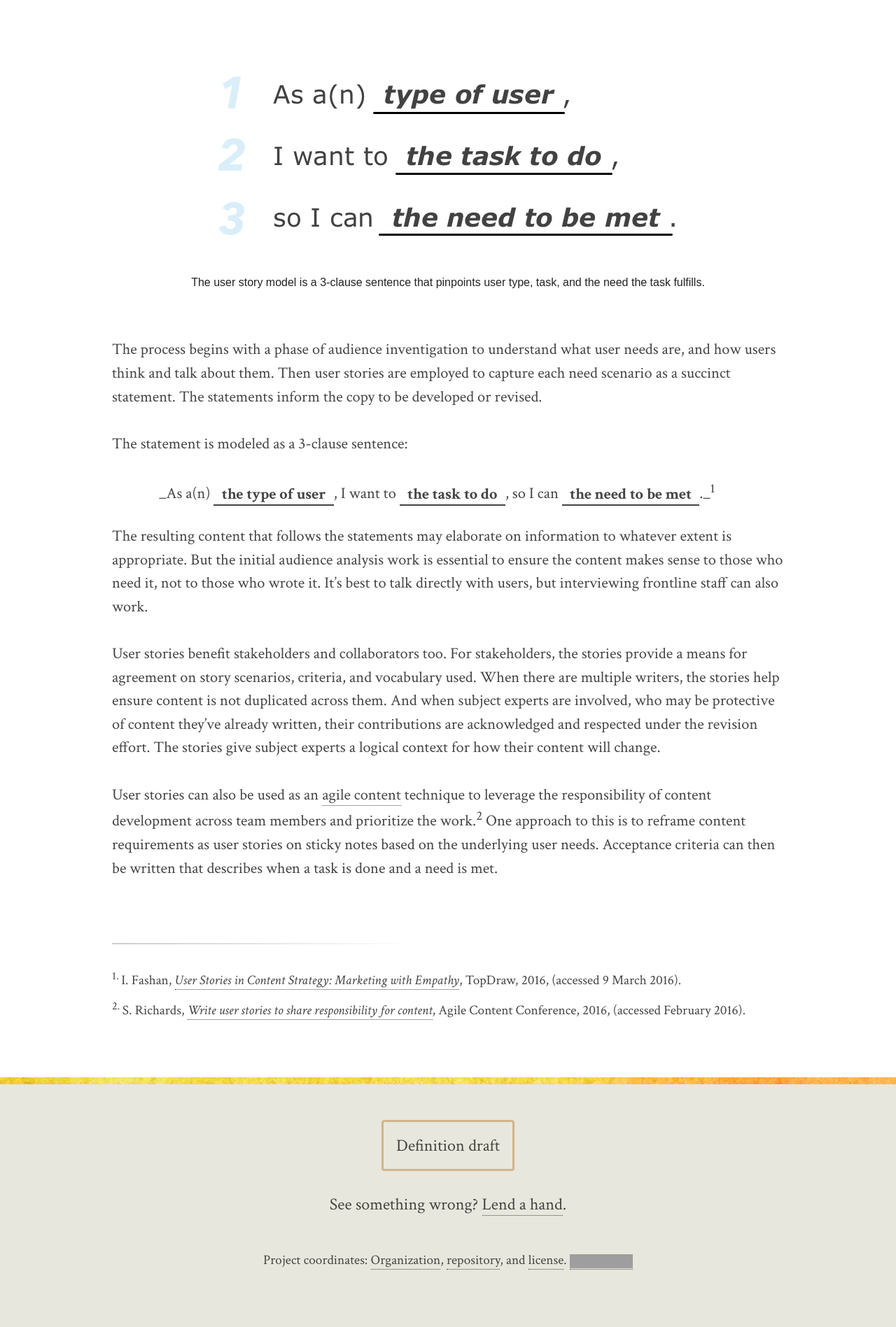
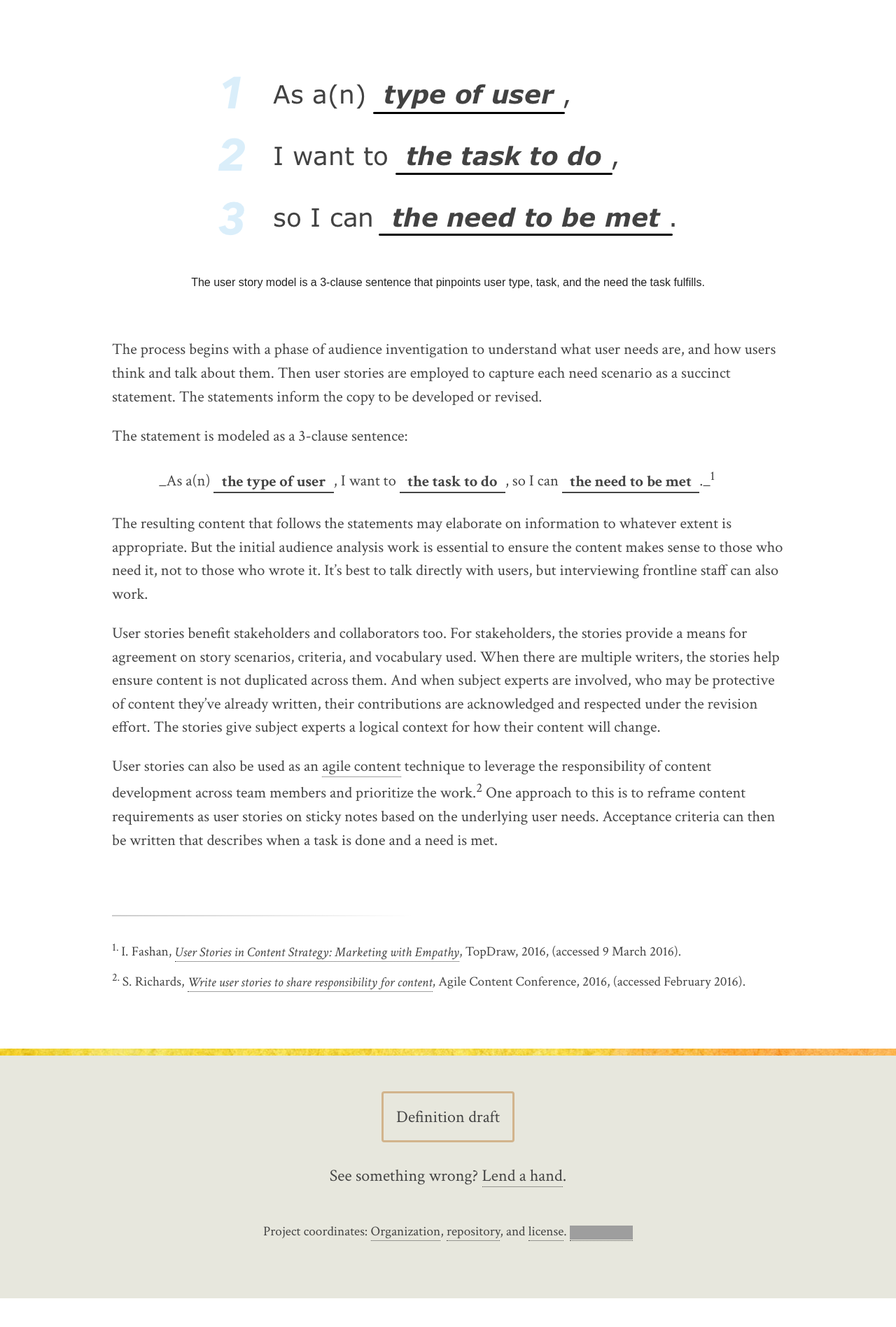
Before and after one commit to content-strategy-forum/csf-glossary, a Jekyll site: the page built from user-story.md, in a window 1280 px wide. Shown: the part 694-2591 px from the top of the page at 70% size. Built offline with Jekyll 4.4.1, drawn with Linux system fonts in a browser that asks for light colours; some web fonts are replaced; after the commit the page ends 2550 px from its top, so only the background shows below that; grey boxes are pictures that could not be loaded.

```diff
--- a/assets/main.css
+++ b/assets/main.css
@@ -169,7 +169,8 @@
 }
 
 article p {
-	margin-bottom: 1.5em;
+	margin-top: 1em;
+	margin-bottom: 1em;
 	border-collapse: collapse;
 }
 
```
